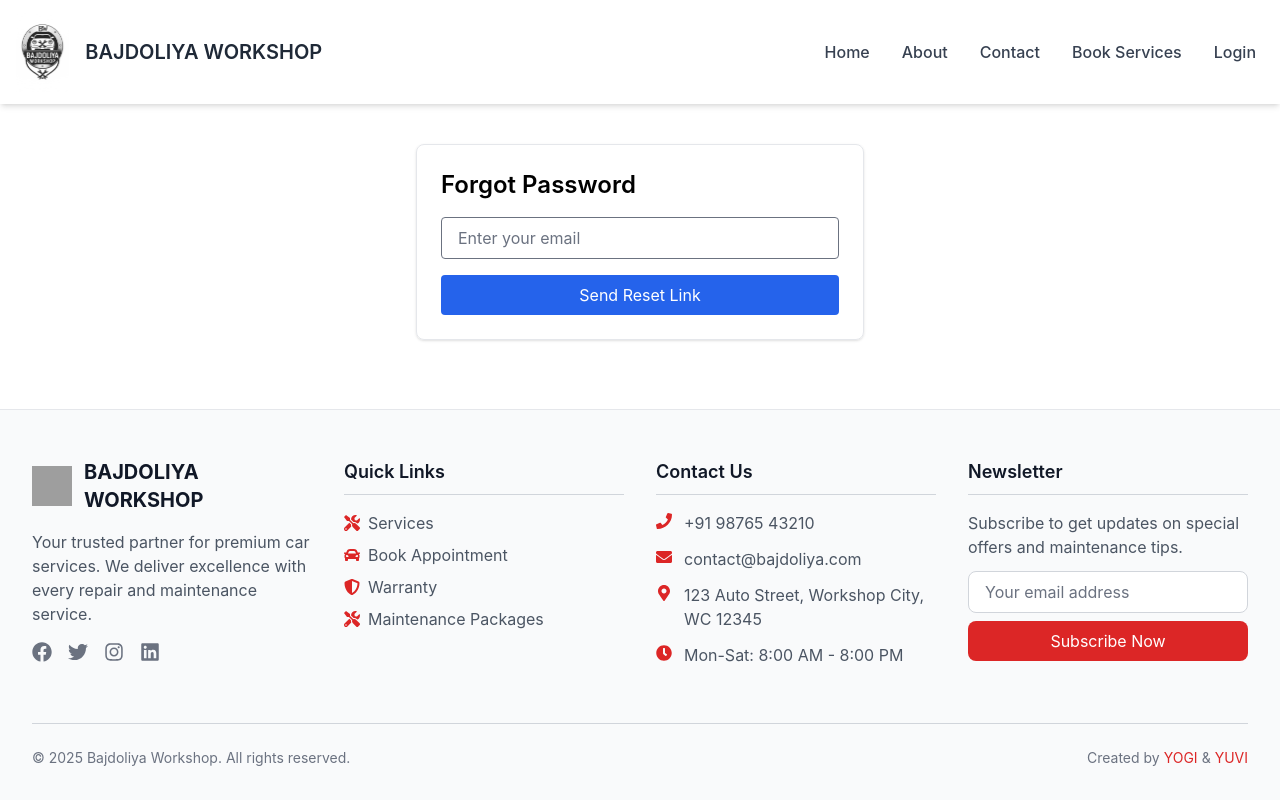
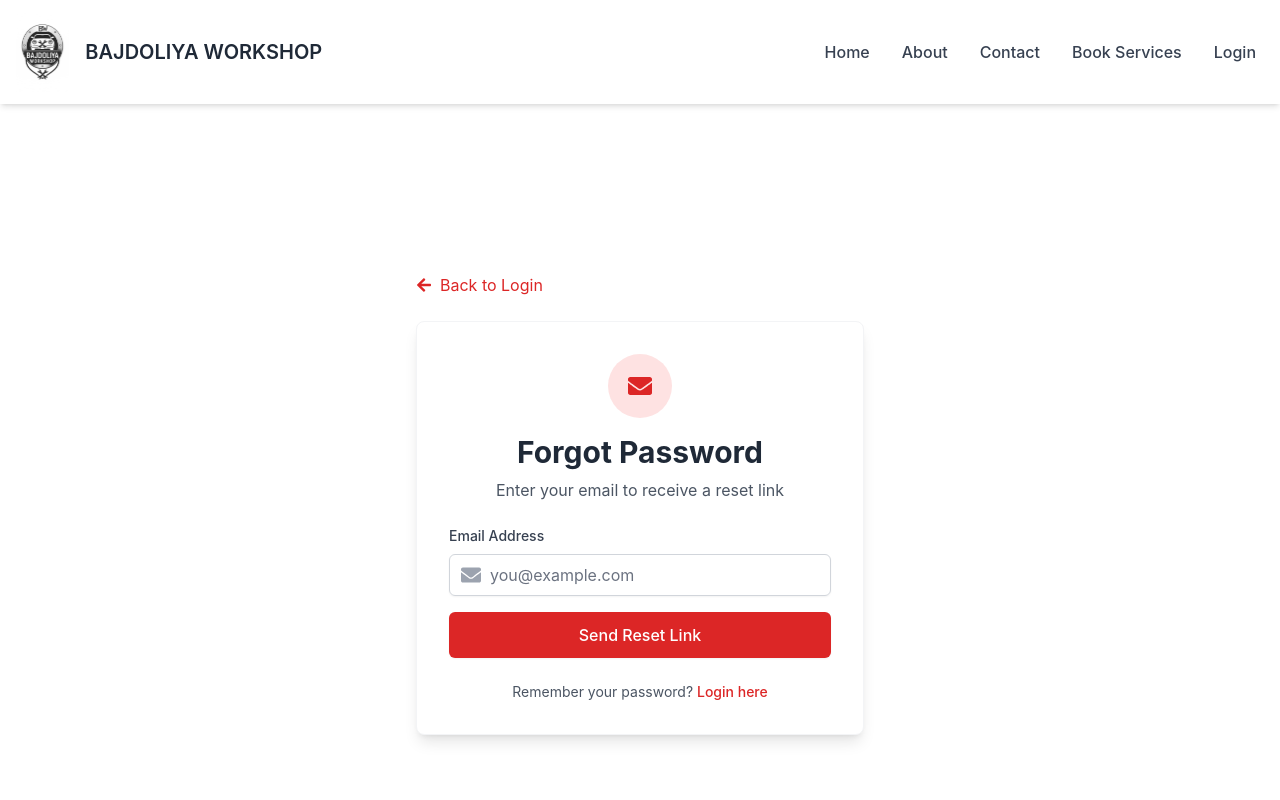
Before and after one commit to Rajkumaryogi/car-service, a React (Vite) app in the folder frontend/: page /forgot-password in a window 1280 px wide. Shown: the top 800 px of the page. Built offline with nearby package versions, Linux system fonts and the light colour scheme; grey boxes are pictures that could not be loaded.

Commit message:
Added theme to the ForgatPassword page

```diff
--- a/frontend/src/pages/ForgotPassword.jsx
+++ b/frontend/src/pages/ForgotPassword.jsx
@@ -1,41 +1,121 @@
 import React, { useState } from 'react'
 import { forgotPassword } from '../services/auth'
+import { FaEnvelope, FaArrowLeft } from 'react-icons/fa'
+import { Link } from 'react-router-dom'
 
 export default function ForgotPassword() {
   const [email, setEmail] = useState('')
   const [message, setMessage] = useState('')
   const [error, setError] = useState('')
+  const [isLoading, setIsLoading] = useState(false)
 
   const handleSubmit = async (e) => {
     e.preventDefault()
     setMessage('')
     setError('')
+    setIsLoading(true)
+
     try {
       await forgotPassword(email)
-      setMessage('Password reset link sent to your email.')
+      setMessage('Password reset link has been sent to your email.')
     } catch (err) {
-      setError(err.response?.data?.error || 'Something went wrong.')
+      setError(err.response?.data?.error || 'Something went wrong. Please try again.')
+    } finally {
+      setIsLoading(false)
     }
   }
 
   return (
-    <div className="max-w-md mx-auto mt-10 p-6 border rounded-lg shadow">
-      <h2 className="text-2xl font-semibold mb-4">Forgot Password</h2>
-      <form onSubmit={handleSubmit}>
+    <div className="min-h-screen bg-white flex items-center justify-center px-4 py-8 sm:py-12">
+      <div className="max-w-md w-full">
+        {/* Back button */}
+        <Link
+          to="/login"
+          className="flex items-center text-red-600 hover:text-red-800 mb-6 transition-colors"
+        >
+          <FaArrowLeft className="mr-2" />
+          <span>Back to Login</span>
+        </Link>
+
+        <div className="bg-white p-6 sm:p-8 rounded-lg shadow-lg border border-gray-100">
+          <div className="text-center mb-6">
+            <div className="w-16 h-16 bg-red-100 rounded-full flex items-center justify-center mx-auto mb-4">
+              <FaEnvelope className="text-2xl text-red-600" />
+            </div>
+            <h2 className="text-2xl sm:text-3xl font-bold text-gray-800">Forgot Password</h2>
+            <p className="text-gray-600 mt-2">Enter your email to receive a reset link</p>
+          </div>
+
+          <form onSubmit={handleSubmit} className="space-y-4">
+            {error && (
+              <div className="p-3 bg-red-50 text-red-700 rounded-md flex items-center border border-red-200">
+                <svg className="w-5 h-5 mr-2 flex-shrink-0" fill="none" stroke="currentColor" viewBox="0 0 24 24">
+                  <path strokeLinecap="round" strokeLinejoin="round" strokeWidth={2} d="M12 8v4m0 4h.01M21 12a9 9 0 11-18 0 9 9 0 0118 0z" />
+                </svg>
+                <span>{error}</span>
+              </div>
+            )}
+
+            {message && (
+              <div className="p-3 bg-green-50 text-green-700 rounded-md flex items-center border border-green-200">
+                <svg className="w-5 h-5 mr-2 flex-shrink-0" fill="none" stroke="currentColor" viewBox="0 0 24 24">
+                  <path strokeLinecap="round" strokeLinejoin="round" strokeWidth={2} d="M5 13l4 4L19 7" />
+                </svg>
+                <span>{message}</span>
+              </div>
+            )}
+
+            <div className="space-y-2">
+              <label htmlFor="email" className="block text-sm font-medium text-gray-700">
+                Email Address
+              </label>
+              <div className="relative rounded-md shadow-sm">
+                <div className="absolute inset-y-0 left-0 pl-3 flex items-center pointer-events-none">
+                  <FaEnvelope className="h-5 w-5 text-gray-400" />
+                </div>
                 <input
                   type="email"
+                  id="email"
                   required
-          placeholder="Enter your email"
+                  placeholder="you@example.com"
                   value={email}
                   onChange={(e) => setEmail(e.target.value)}
-          className="w-full px-4 py-2 border rounded mb-4"
+                  className="block w-full pl-10 pr-3 py-2 border border-gray-300 rounded-md focus:outline-none focus:ring-red-500 focus:border-red-500"
                 />
-        <button type="submit" className="w-full bg-blue-600 text-white py-2 rounded hover:bg-blue-700">
-          Send Reset Link
+              </div>
+            </div>
+
+            <button
+              type="submit"
+              disabled={isLoading}
+              className="w-full flex justify-center items-center py-2.5 px-4 border border-transparent rounded-md shadow-sm text-sm sm:text-base font-medium text-white bg-red-600 hover:bg-red-700 focus:outline-none focus:ring-2 focus:ring-offset-2 focus:ring-red-500 transition-colors disabled:opacity-70 disabled:cursor-not-allowed"
+            >
+              {isLoading ? (
+                <>
+                  <svg className="animate-spin -ml-1 mr-2 h-4 w-4 text-white" xmlns="http://www.w3.org/2000/svg" fill="none" viewBox="0 0 24 24">
+                    <circle className="opacity-25" cx="12" cy="12" r="10" stroke="currentColor" strokeWidth="4"></circle>
+                    <path className="opacity-75" fill="currentColor" d="M4 12a8 8 0 018-8V0C5.373 0 0 5.373 0 12h4zm2 5.291A7.962 7.962 0 014 12H0c0 3.042 1.135 5.824 3 7.938l3-2.647z"></path>
+                  </svg>
+                  Sending...
+                </>
+              ) : (
+                'Send Reset Link'
+              )}
             </button>
           </form>
-      {message && <p className="mt-4 text-green-600">{message}</p>}
-      {error && <p className="mt-4 text-red-600">{error}</p>}
+
+          <div className="mt-6 text-center text-sm text-gray-600">
+            <p>Remember your password?{' '}
+              <Link
+                to="/login"
+                className="font-medium text-red-600 hover:text-red-800 hover:underline"
+              >
+                Login here
+              </Link>
+            </p>
+          </div>
+        </div>
+      </div>
     </div>
   )
 }
```
Lines whose indentation alone changed are shown as unchanged.
